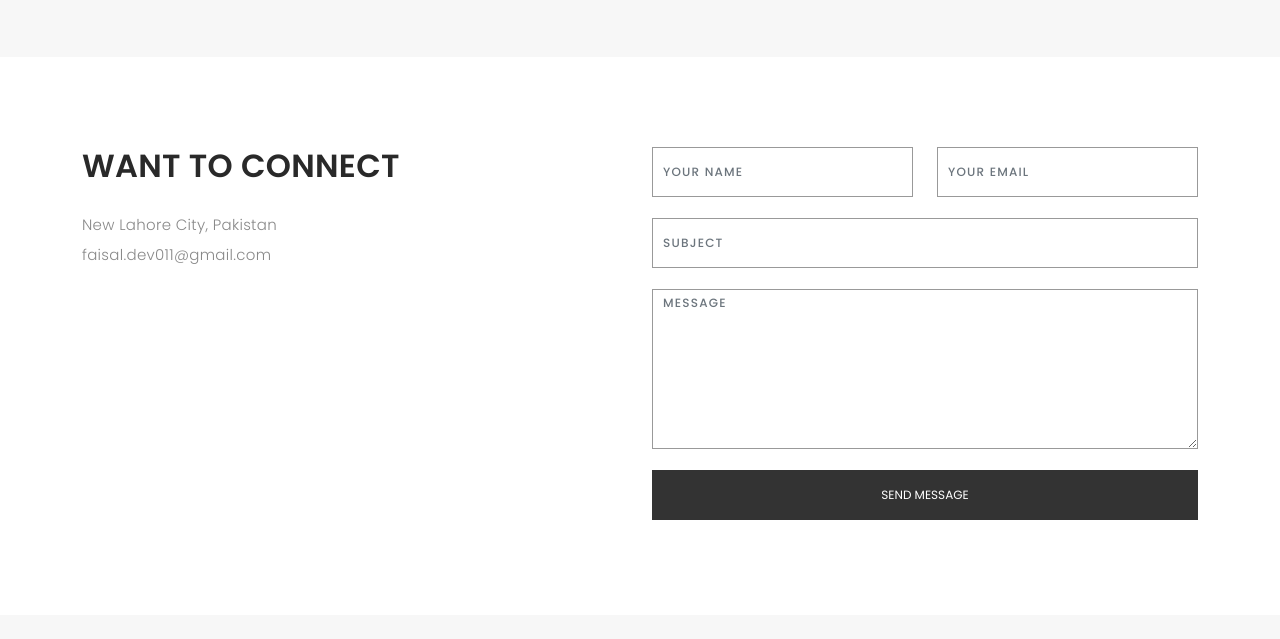
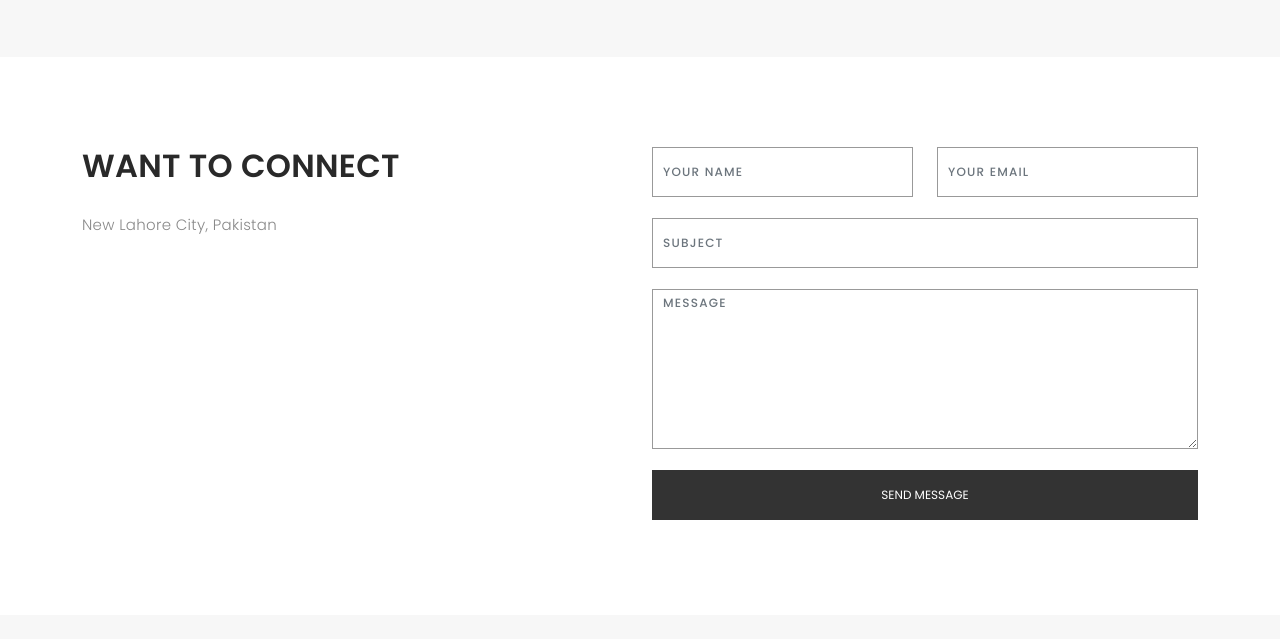
Before and after one commit to faisalali555/myofficialwebsite.github.io, a plain HTML site: page index.html in a window 1280 px wide. Shown: the part 3162-3801 px from the top of the page. Drawn offline with nearby package versions, Linux system fonts and the light colour scheme; a web font is replaced by a local one.

Commit message:
Update index.html

```diff
--- a/index.html
+++ b/index.html
@@ -262,7 +262,6 @@
 
                 <ul class="contact-details">
                   <li><span>New Lahore City, Pakistan</span></li>
-                  <li><span>faisal.dev011@gmail.com</span></li>
                 </ul>
 
               </div>
```
